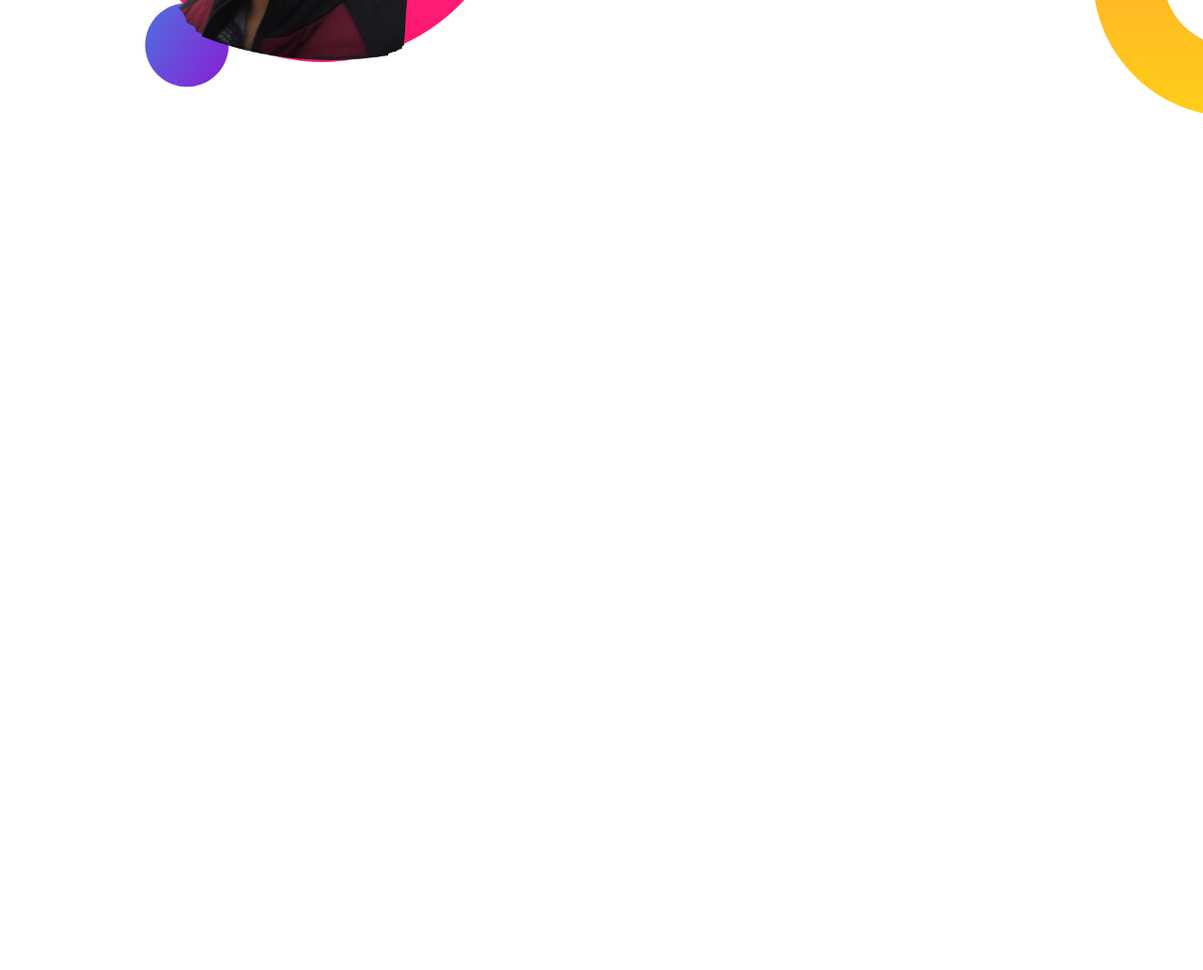
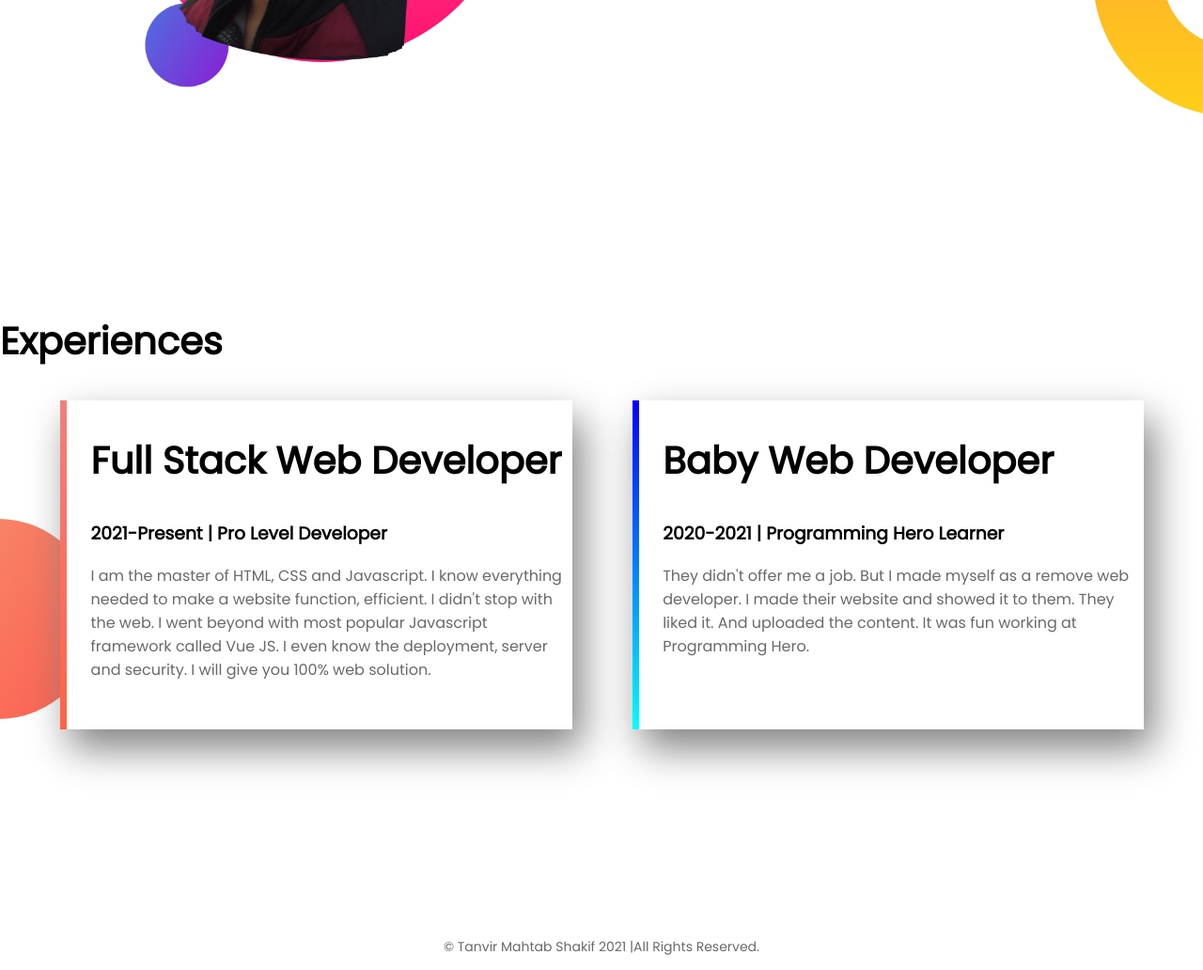
Before and after one commit to Shakifsm/class-practice-one-, a plain HTML site: page index.html in a window 1280 px wide. Shown: the part 1000-2032 px from the top of the page at 94% size. Before the commit the page ends 1300 px from the top, so only its background shows below. Drawn offline with Linux system fonts and the light colour scheme.

Commit message:
final copy

```diff
--- a/css/style.css
+++ b/css/style.css
@@ -44,3 +44,28 @@ h2{
 .dream img{
     width: 90%;
 }
+#full{
+    border-left: 7px solid;
+    border-image: linear-gradient(180deg, lightcoral, tomato);
+    border-image-slice: 1;
+    background-color: white;
+}
+#baby{
+    border-left: 7px solid;
+    border-image: linear-gradient(180deg, blue, cyan);
+    border-image-slice: 1;
+}
+.single-exp{
+    height: 350px;
+    box-shadow: 10px 20px 40px gray;
+    /* background-color: white; */
+}
+.exp{
+    background-image: url(../images/exp-bg.png);
+    background-repeat: no-repeat;
+    background-position: left;
+}
+footer{
+    font-size: 14px;
+    text-align: center;
+}
--- a/index.html
+++ b/index.html
@@ -31,5 +31,21 @@
             <a href="https://www.linkedin.com/in/tanvir-mahtab-198763194/" target="_blank" class="hire">download resume</a>
         </div>
     </section>
+    <section class="exp">
+        <h2>Experiences</h2>
+        <div class="half-width single-exp" id="full">
+            <h2>Full Stack Web Developer</h2>
+            <h3>2021-Present | Pro Level Developer</h3>
+            <p>I am the master of HTML, CSS and Javascript. I know everything needed to make a website function, efficient. I didn't stop with the web. I went beyond with most popular Javascript framework called Vue JS. I even know the deployment, server and security. I will give you 100% web solution.</p>
+        </div>
+        <div class="half-width single-exp" id="baby">
+            <h2>Baby Web Developer</h2>
+            <h3>2020-2021 | Programming Hero Learner</h3>
+            <p>They didn't offer me a job. But I made myself as a remove web developer. I made their website and showed it to them. They liked it. And uploaded the content. It was fun working at Programming Hero.</p>
+        </div>
+    </section>
+    <footer>
+        <p>© Tanvir Mahtab Shakif 2021 |All Rights Reserved.</p>
+    </footer>
 </body>
 </html>
```
